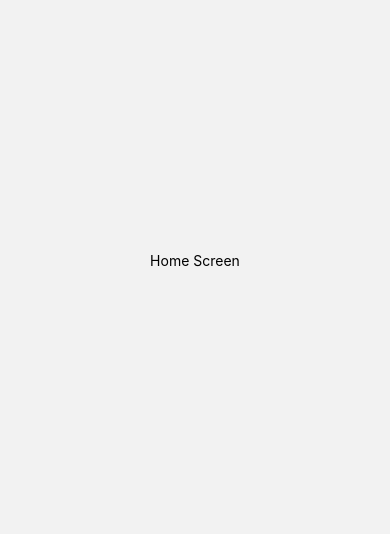
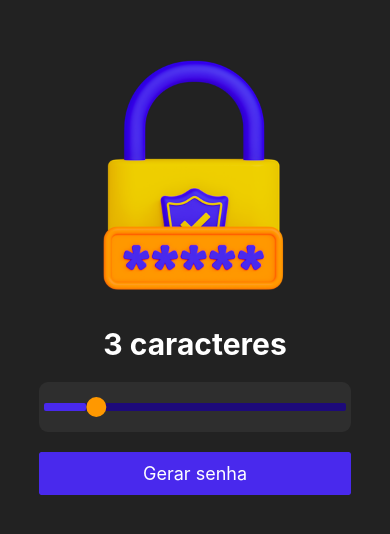
Before and after one commit to gilsonconceicao/generate-password-mobile, a React Native app: screen / in a window 390 px wide. Shown: the part 162-696 px from the top of the page. Built offline with nearby package versions, Linux system fonts and the light colour scheme.

Commit message:
create first page to generate password

```diff
--- a/App.tsx
+++ b/App.tsx
@@ -1,12 +1,9 @@
 import { NavigationContainer } from '@react-navigation/native';
-import { StatusBar } from 'expo-status-bar';
-import { StyleSheet, Text, View } from 'react-native';
 import { Routes } from './src/Routes/Routes';
 
 export default function App() {
   return (
     <NavigationContainer>
-      <StatusBar style="light" backgroundColor='#034159' animated={true} translucent={true} />
       <Routes />
     </NavigationContainer>
   );
--- a/package.json
+++ b/package.json
@@ -11,10 +11,12 @@
   "dependencies": {
     "@react-navigation/native": "^6.1.17",
     "@react-navigation/native-stack": "^6.9.26",
+    "@rneui/themed": "^4.0.0-rc.8",
     "expo": "~51.0.17",
     "expo-status-bar": "~1.12.1",
     "react": "18.2.0",
     "react-native": "0.74.2",
+    "react-native-elements": "^3.4.3",
     "react-native-safe-area-context": "^4.10.7",
     "react-native-screens": "^3.32.0"
   },
--- a/src/Views/Home/Home.tsx
+++ b/src/Views/Home/Home.tsx
@@ -1,10 +1,98 @@
-import React from 'react'
-import { Text, View } from 'react-native'
+import { Button } from '@rneui/themed';
+import React, { useState } from 'react'
+import { Image, StyleSheet, Text, View } from 'react-native'
+import { Slider } from 'react-native-elements';
+
+var chars = "0123456789abcdefghijklmnopqrstuvwxyzABCDEFGHIJLMNOPQRSTUVWXYZ!@#$%^&*()+?><:{}[]";
 
 export function HomeScreen() {
+    const [size, setSize] = useState<number>(3);
+
+    const handleOnValueChange = (value: number) => {
+        const formatValue = Number(value.toFixed(0));
+        setSize(formatValue);
+    };
+
+    const handleGeneratePassword = () => {
+        var password = "";
+
+        for (var i = 0; i < size; i++) {
+            var randomNumber = Math.floor(Math.random() * chars.length);
+            password += chars.substring(randomNumber, randomNumber + 1);
+        }
+
+        console.log('password', password)
+    }
+
     return (
-        <View style={{ flex: 1, alignItems: 'center', justifyContent: 'center' }}>
-            <Text>Home Screen</Text>
+        <View style={style.container}>
+            <Image
+                source={require('../../../assets/password.png')}
+                style={style.image}
+            />
+            <Text style={style.title}>
+                {size} caracteres
+            </Text>
+            <View style={style.contentSlider}>
+                <Slider
+                    value={size}
+                    onValueChange={handleOnValueChange}
+                    maximumValue={20}
+                    minimumValue={0}
+                    allowTouchTrack
+                    trackStyle={{ height: 8, backgroundColor: 'transparent' }}
+                    thumbStyle={{ height: 20, width: 20, backgroundColor: '#FF9800' }}
+                    thumbTintColor='red'
+                    minimumTrackTintColor='#4929ED'
+                    maximumTrackTintColor='#1d0a7a'
+                />
+            </View>
+
+            <View style={style.areaButton}>
+                <Button
+                    title="Gerar senha"
+                    onPress={handleGeneratePassword}
+                    type='solid'
+                    buttonStyle={{
+                        backgroundColor: '#4929ED',
+                        padding: 10
+                    }}
+                />
+            </View>
         </View>
     );
 }
+
+const style = StyleSheet.create({
+    container: {
+        flex: 1,
+        justifyContent: 'center',
+        alignItems: 'center',
+        backgroundColor: '#222222'
+    },
+    image: {
+        width: 300,
+        height: 300
+    },
+    title: {
+        fontSize: 30,
+        fontWeight: 'bold',
+        color: '#fff'
+    },
+    slider: {
+        width: 100
+    },
+    contentSlider: {
+        padding: 5,
+        width: '80%',
+        marginTop: 20,
+        justifyContent: 'center',
+        alignItems: 'stretch',
+        backgroundColor: 'rgb(46, 46, 46)',
+        borderRadius: 9
+    },
+    areaButton: {
+        width: '80%',
+        marginTop: 20
+    },
+})
```
Also changed, not shown: src/Components/Toast/Toast.tsx (added, +66 -0 lines), src/Components/Toast/toast.type.ts (added, +23 -0 lines), assets/password.png (added), 1 other file (tests, documents, lock files or other folders).
